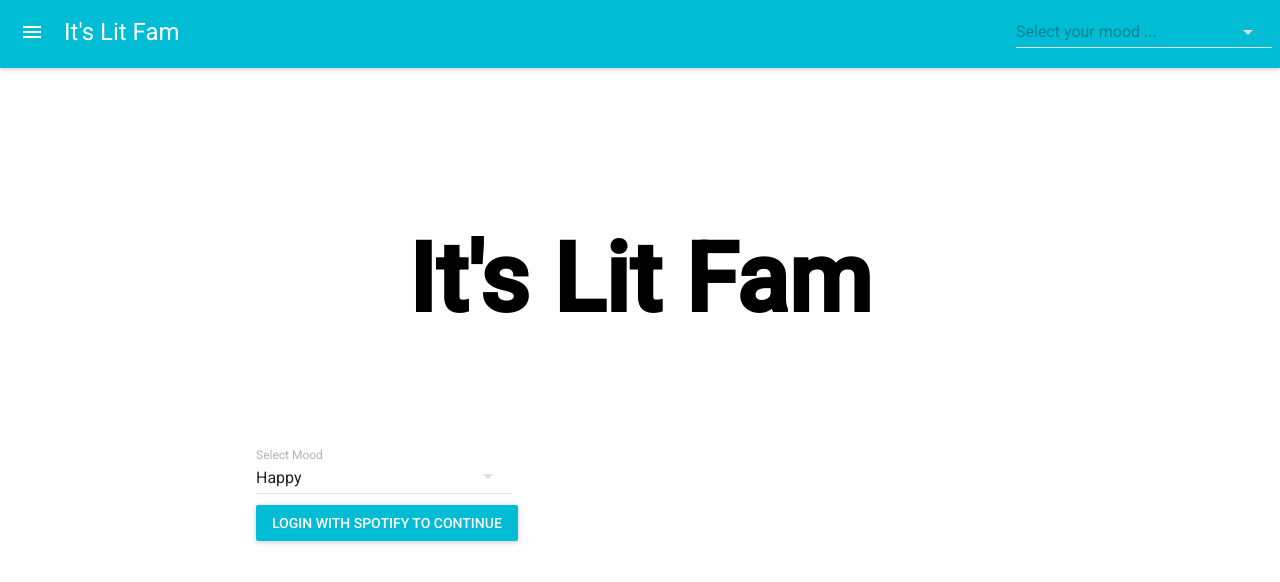
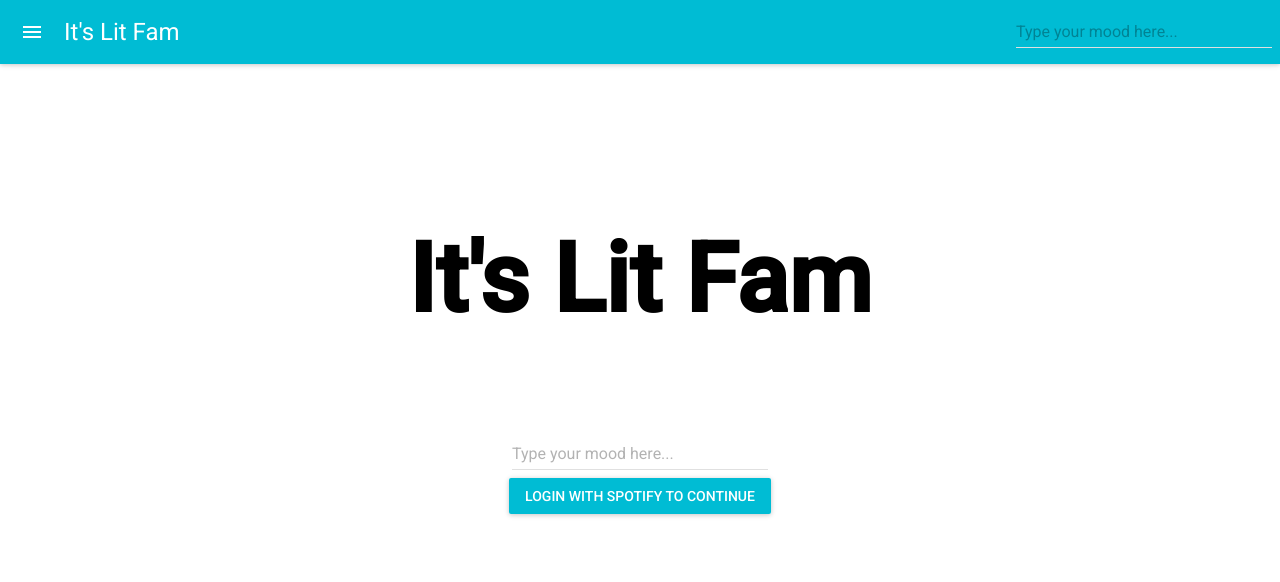
Before and after one commit to joycieyu/RocketProject, a React (Create React App) app: page / in a window 1280 px wide. Shown: the top 582 px of the page. Built offline with nearby package versions, Linux system fonts and the light colour scheme; what react-tap-event-plugin, spotify-web-api-js would draw is missing.

Commit message:
switch back to search bar

```diff
--- a/src/App.js
+++ b/src/App.js
@@ -4,8 +4,6 @@ import { AppBar, AutoComplete, GridList, GridTile, IconButton, RaisedButton, Sub
 import AvPlayCircleFilled from 'material-ui/svg-icons/av/play-circle-outline';
 import { cyan50 } from 'material-ui/styles/colors';
 import styles from './styles.js';
-import SelectField from 'material-ui/SelectField';
-import MenuItem from 'material-ui/MenuItem';
 import injectTapEventPlugin from 'react-tap-event-plugin';
 import SpotifyApi from 'spotify-web-api-js';
 import SearchHome from './SearchHome';
@@ -57,7 +55,7 @@ class App extends Component {
       return (
          <div>
             <Nav refreshSongList={this.refreshSongList}/>
-            <div className="container">
+            <div className="container centered">
              <SearchHome />
              {_.isEmpty(params) &&
                 <RaisedButton label="Login with Spotify to continue" primary={true} onTouchTap={() => goToSpotifyLogin()}/>
@@ -108,21 +106,11 @@ class Nav extends Component {
                title="It's Lit Fam"
                style={styles.appBarStyle}
                iconElementRight={
-
-            <SelectField
-                  hintText="Select your mood ..."
-                  value={this.state.value}
-                  onChange={this.handleChange}
-                  autoWidth={true}
-                  >
-                <MenuItem value={1} primaryText="Happy" />
-                <MenuItem value={2} primaryText="Angry" />
-                <MenuItem value={3} primaryText="Calm" />
-                <MenuItem value={4} primaryText="Sad" />
-                <MenuItem value={5} primaryText="Surprised" />
-            </SelectField>
-
-}
+                  <AutoComplete hintText="Type your mood here..."
+                     dataSource={this.state.dataSource}
+                     onUpdateInput={this.onUpdateInput}
+                     onNewRequest={this.onNewRequest}
+                  />}
             />
          </div>
       );
--- a/src/SearchHome.js
+++ b/src/SearchHome.js
@@ -1,6 +1,7 @@
 import React, { Component } from 'react';
 import SelectField from 'material-ui/SelectField';
 import MenuItem from 'material-ui/MenuItem';
+import { AutoComplete }   from 'material-ui';
 import './SearchHomeStyle.css';
 
 
@@ -12,27 +13,24 @@ const styles = {
 
 class SearchHome extends Component {
 
- state = {
-    value: 1,
-  };
+  constructor(props) {
+    super(props);
+
+    this.state = {
+      dataSource: [],
+    };
+  }
 
   handleChange = (event, index, value) => this.setState({value});
     render() {
         return (
-            <div className="centered container">
+        <div className="centered container">
             <p>It's Lit Fam</p>
-            <SelectField
-            floatingLabelText="Select Mood"
-            value={this.state.value}
-            onChange={this.handleChange}
-            autoWidth={true}
-            >
-                <MenuItem value={1} primaryText="Happy" />
-                <MenuItem value={2} primaryText="Angry" />
-                <MenuItem value={3} primaryText="Calm" />
-                <MenuItem value={4} primaryText="Sad" />
-                <MenuItem value={5} primaryText="Surprised" />
-            </SelectField>
+             <AutoComplete hintText="Type your mood here..."
+                     dataSource={this.state.dataSource}
+                     onUpdateInput={this.onUpdateInput}
+                     onNewRequest={this.onNewRequest}
+                  />
         </div>
         );
     }
--- a/src/SearchHomeStyle.css
+++ b/src/SearchHomeStyle.css
@@ -7,4 +7,5 @@ p {
 .centered {
     float: center;
     justify-content: center;
+    text-align: center;
 }
--- a/src/index.css
+++ b/src/index.css
@@ -19,3 +19,9 @@ a[type=button] {
    margin-left: auto;
    margin-right: auto;
 }
+
+.centered {
+    float: center;
+    justify-content: center;
+    text-align: center;
+}
```
